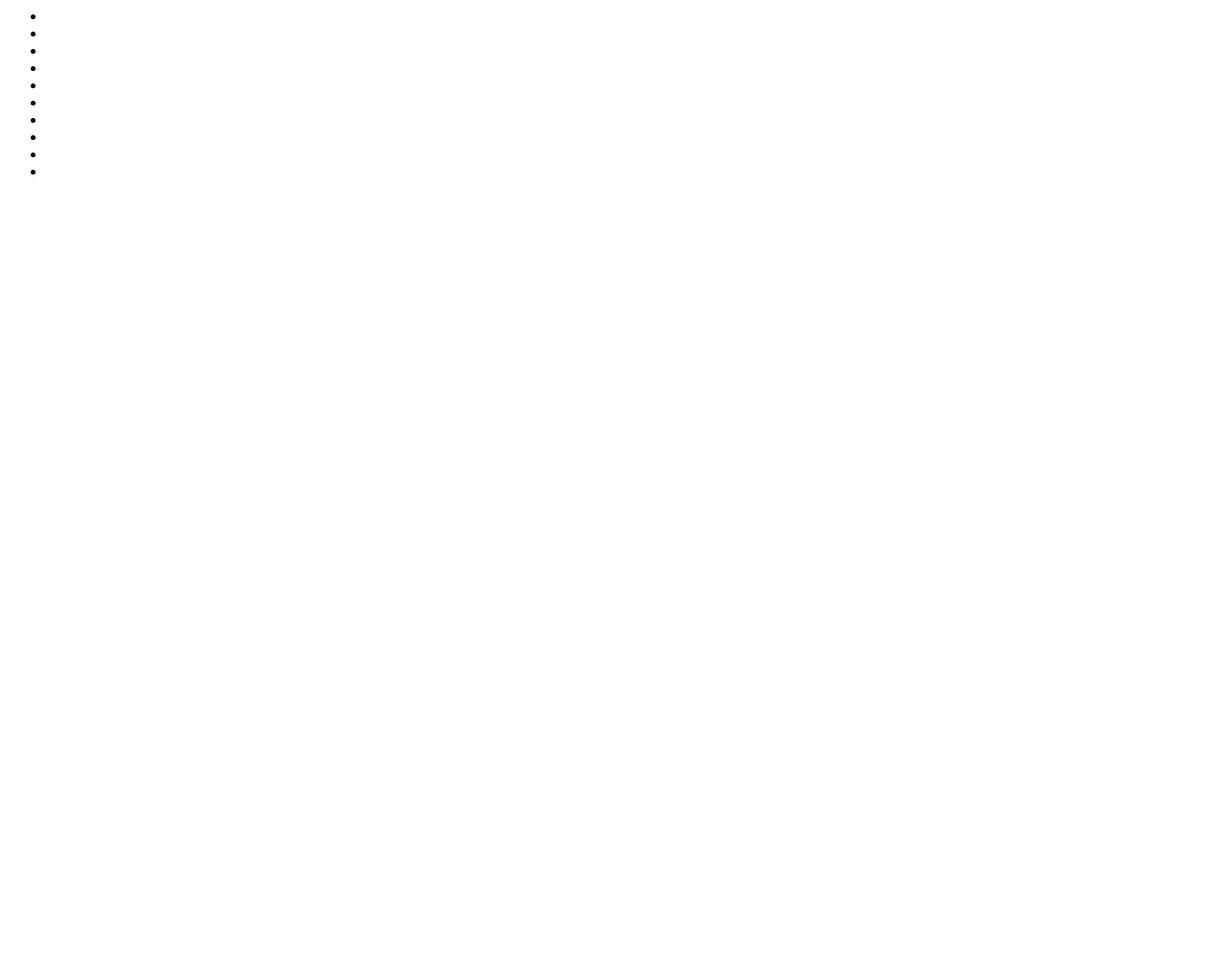
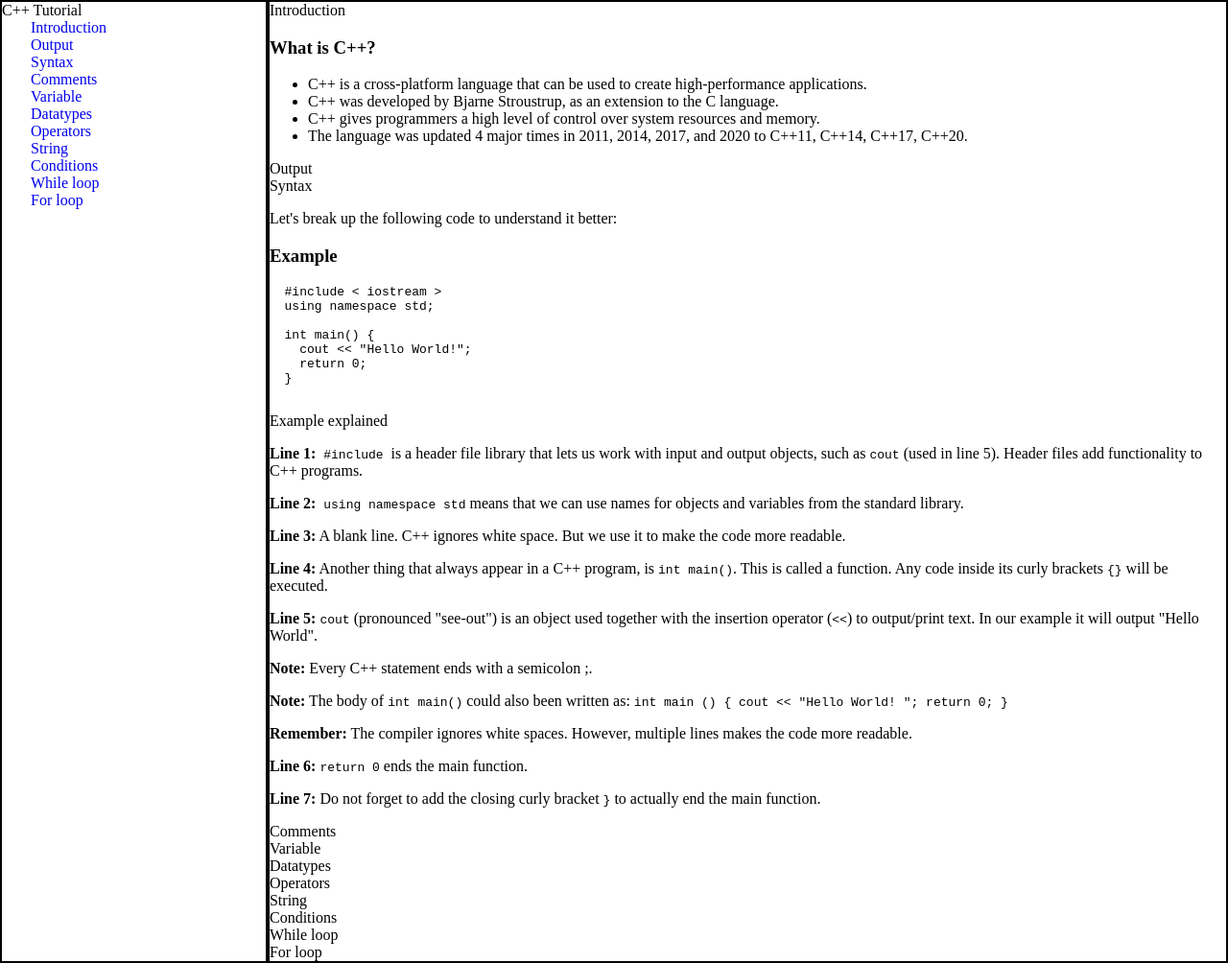
Before and after one commit to Beastcrusher69/FCC-technical_documentation, a plain HTML site: page index.html in a window 1280 px wide. Shown: the whole page at 96% size. Before the commit the page ends 800 px from the top, so only its background shows below. Drawn offline with Linux system fonts and the light colour scheme.

Commit message:
continued Technical Documentation

```diff
--- a/index.html
+++ b/index.html
@@ -2,63 +2,127 @@
   <html lang="en">
     <head>
       <title></title>
+      <link rel="stylesheet" href="styles.css">
     </head>
-      <body>
-        <nav>
-          <header></header>
+    <body><div class="wrap">
+      <nav id="navbar">
+        <header>C++ Tutorial</header>
         <ul>
-            <li><a></a></li>
-            <li><a></a></li>
-            <li><a></a></li>
-            <li><a></a></li>
-            <li><a></a></li>
-            <li><a></a></li>
-            <li><a></a></li>
-            <li><a></a></li>
-            <li><a></a></li>
-            <li><a></a></li>
+          <li><a class="nav-link" href="#Introduction">Introduction</a></li>
+          <li><a class="nav-link" href="#Output">Output</a></li>
+          <li><a class="nav-link" href="#Syntax">Syntax</a></li>
+          <li><a class="nav-link" href="#Comments">Comments</a></li>
+          <li><a class="nav-link" href="#Variable">Variable</a></li>
+          <li><a class="nav-link" href="#Datatypes">Datatypes</a></li>
+          <li><a class="nav-link" href="#Operators">Operators</a></li>
+          <li><a class="nav-link" href="#String">String</a></li>
+          <li><a class="nav-link" href="#Conditions">Conditions</a></li>
+          <li><a class="nav-link" href="#While_loop">While loop</a></li>
+          <li><a class="nav-link" href="#For_loop">For loop</a></li>
+
         </ul>
       </nav>
       <main id="main-doc">
         <section class="main-section">
-            <header ></header>
+          <header id="Introduction">Introduction</header>
+          <h3>What is C++?</h3>
+  <ul><li>C++ is a cross-platform language that can be used to create high-performance applications.</li>
+
+  <li>C++ was developed by Bjarne Stroustrup, as an extension to the C language.</li>
+
+  <li>C++ gives programmers a high level of control over system resources and memory.</li>
+
+  <li>The language was updated 4 major times in 2011, 2014, 2017, and 2020 to C++11, C++14, C++17, C++20.</li>
+  </ul>
         </section>
         <section class="main-section">
-            <header ></header>
+          <header id="Output">Output</header>
+          </section>
+        <section class="main-section">
+          <header id="Syntax">Syntax</header>
+  <p>Let's break up the following code to understand it better:<p>
+
+  <h3>Example</h3>
+
+  <div class="code-block">
+  <code>
+  <pre>
+  #include < iostream >
+  using namespace std;
+
+  int main() {
+    cout << "Hello World!";
+    return 0;
+  }
+  </pre>
+  </code>
+  </div>
+  Example explained
+  <p><strong>Line 1:</strong><code class="inline-code"> #include <iostream></code> is a header file library that lets us work with input and output objects, such as <code class="inline-code">cout</code> (used in line 5). Header files add functionality to C++ programs.</p>
+
+  <p><strong>Line 2:</strong><code class="inline-code"> using namespace std</code> means that we can use names for objects and variables from the standard library.</p>
+
+
+  <p><strong>Line 3:</strong> A blank line. C++ ignores white space. But we use it to make the code more readable.</p>
+
+
+  <p><strong>Line 4:</strong> Another thing that always appear in a C++ program, is <code class="inline-code">int main()</code>. This is called a function. Any code inside its curly brackets <code class="inline-code">{}</code> will be executed.</p>
+
+
+  <p><strong>Line 5:</strong> <code class="inline-code">cout</code> (pronounced "see-out") is an object used together with the insertion operator (<code class="inline-code"><<</code>) to output/print text. In our example it will output "Hello World".</p>
+
+
+  <p><strong>Note:</strong> Every C++ statement ends with a semicolon ;.</p>
+
+
+  <p><strong>Note:</strong> The body of <code class="inline-code">int main()</code> could also been written as:
+  <code class="inline-code">int main () { cout << "Hello World! "; return 0; }</code></p>
+
+
+  <p><strong>Remember:</strong> The compiler ignores white spaces. However, multiple lines makes the code more readable.</p>
+
+
+  <p><strong>Line 6:</strong> <code class="inline-code">return 0</code> ends the main function.</p>
+
+
+  <p><strong>Line 7:</strong> Do not forget to add the closing curly bracket <code class="inline-code">}</code>  to actually end the main function.</p>
+
+
 
         </section>
         <section class="main-section">
-            <header ></header>
+          <header id="Comments">Comments</header>
 
         </section>
         <section class="main-section">
-            <header ></header>
+          <header id="Variable">Variable</header>
 
         </section>
         <section class="main-section">
-            <header ></header>
+          <header id="Datatypes">Datatypes</header>
 
         </section>
         <section class="main-section">
-            <header ></header>
+          <header id="Operators">Operators</header>
 
         </section>
         <section class="main-section">
-            <header ></header>
+          <header id="String">String</header>
 
         </section>
         <section class="main-section">
-            <header ></header>
+          <header id="Conditions">Conditions</header>
 
         </section>
         <section class="main-section">
-            <header ></header>
+          <header id="While_loop">While loop</header>
 
         </section>
         <section class="main-section">
-            <header ></header>
+          <header id="For_loop">For loop</header>
 
         </section>
       </main>
+      <div>
     </body>
   </html>
--- a/styles.css
+++ b/styles.css
@@ -0,0 +1,34 @@
+*{
+    box-sizing:border-box;
+  }
+  body{
+    margin:0;
+    padding:0;
+  }
+  #navbar,#main-doc{
+  border:2px solid black;
+
+  }
+  .wrap{
+    display:flex;
+    flex-direction:left;
+  }
+  #navbar{
+    width:300px;
+  }
+  #navbar a{
+    text-decoration:none;
+
+  }
+  #navbar ul{
+    /* display:flex; */
+    /* flex-direction:column; */
+    /* align-items:center; */
+    /* padding:20px; */
+    margin:0;
+    padding:0;
+    list-style-type:none;
+  }
+  #navbar a{
+    padding:20px 30px;
+  }
```
Lines whose indentation alone changed are shown as unchanged.
